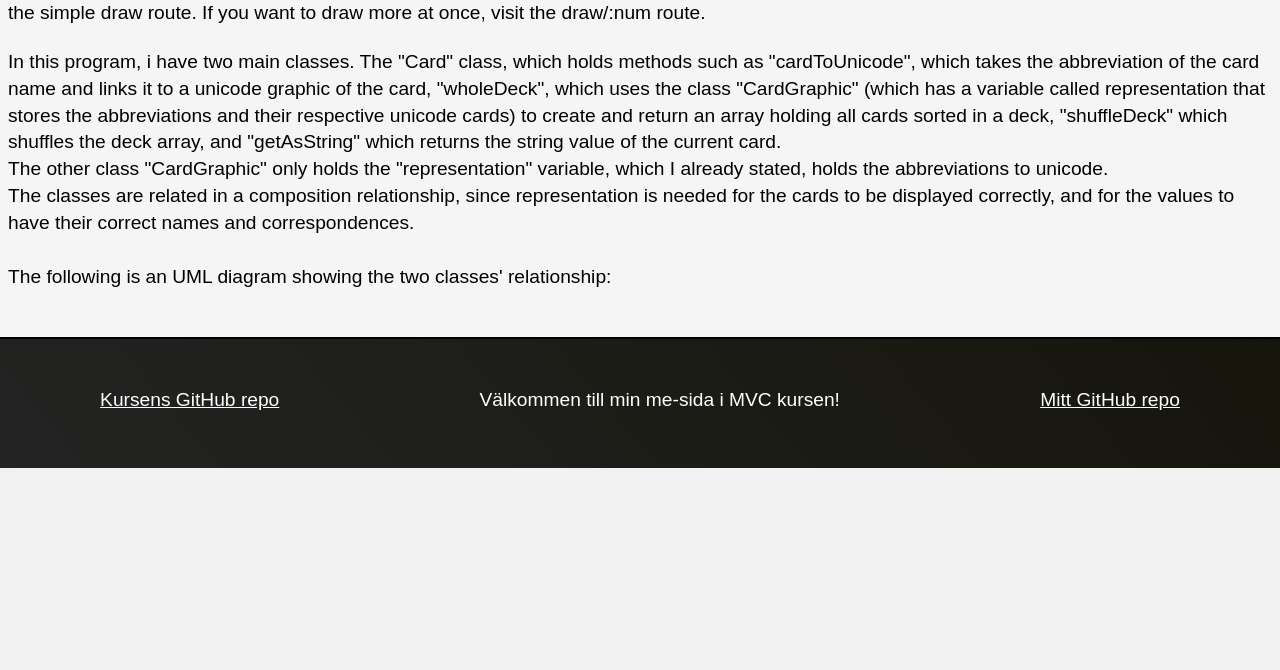
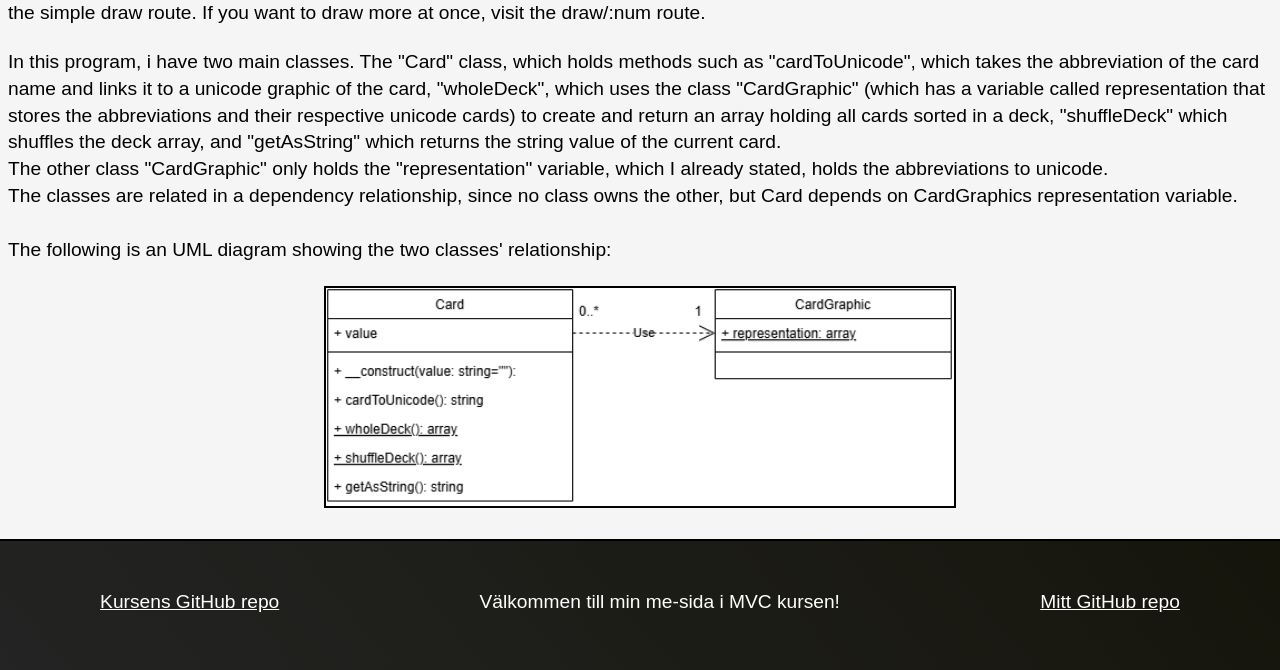
Before and after one commit to AndiDupa/mvc-report, a Symfony app: template templates/card/home.html.twig in a window 1280 px wide. Shown: the part 382-1052 px from the top of the page. Before the commit the page ends 850 px from the top, so only its background shows below. Run offline with Twig, Linux system fonts and the light colour scheme; the template is opened without the code that fills it, so the values that code supplies are empty; style sheets or scripts are compiled from the project's sources; some libraries are stand-ins or nearby versions.

Commit message:
Finishing up card description and UML diagram

```diff
--- a/assets/styles/app.css
+++ b/assets/styles/app.css
@@ -308,6 +308,10 @@ li {
     text-align-last: center;
 }
 
+.border {
+    border: 2px solid black;
+}
+
 .flash-notice {
     padding: 0.5em;
     color: #004085;
--- a/templates/card/home.html.twig
+++ b/templates/card/home.html.twig
@@ -21,9 +21,12 @@ To draw one card, visit the simple draw route. If you want to draw more at once,
     that stores the abbreviations and their respective unicode cards) to create and return an array holding all cards sorted in a deck, "shuffleDeck" which shuffles
     the deck array, and "getAsString" which returns the string value of the current card.<br>
     The other class "CardGraphic" only holds the "representation" variable, which I already stated, holds the abbreviations to unicode.<br>
-    The classes are related in a composition relationship, since representation is needed for the cards to be displayed correctly, and for the
-    values to have their correct names and correspondences.<br><br>
+    The classes are related in a dependency relationship, since no class owns the other, but Card depends on CardGraphics representation variable.<br><br>
     The following is an UML diagram showing the two classes' relationship:<br>
 </p>
 
+<div class="center">
+    <img class="small border" src="{{ asset('img/UML.png') }}" alt="">
+</div>
+
 {% endblock %}
```
Also changed, not shown: src/Card/Card.php (+0 -11 lines), public/img/UML.png (added).
